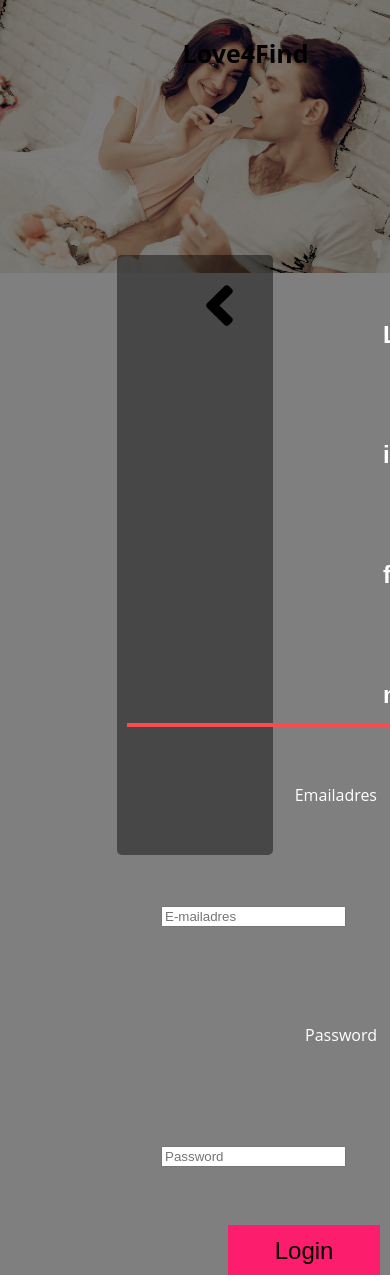
After one commit to coolchat123/Love4Find, a Flask app: template templates/Responsive.html in a window 390 px wide. The commit adds this page. Run offline with Flask 2, Linux system fonts and the light colour scheme; the template is opened without the code that fills it, so the values that code supplies are empty.

Commit message:
working on making the website responsive te krijgen

```diff
--- /dev/null
+++ b/templates/Responsive.html
@@ -0,0 +1,206 @@
+<!DOCTYPE html>
+<html>
+<head>
+<title>Page Title</title>
+<meta charset="UTF-8">
+<meta name="viewport" content="width=device-width, initial-scale=1">
+<style>
+* {
+  box-sizing: border-box;
+}
+
+/* Style the body */
+body {
+    /* general styles */
+    background-image: url("resources/loginbackimg.jpg");
+    padding: 2px;
+    font-family: 'Open Sans', sans-serif;
+    color: #fff;
+    background-repeat: no-repeat;
+    background-size: 105%;
+}
+.l4f_logo{
+    margin-top: 0.8%;
+    display: inline-block;
+    background-color: rgba(0, 0, 0, 0);
+    height: 50px;
+    width: 52px;
+    background-image: url("resources/smallheart_trans.png");
+    margin-left: 43%;;
+    margin-bottom: -4rem;
+    text-decoration: none;
+}
+
+.lovefind_{
+    list-style: none;
+    margin-left: 23rem;
+    font-size: 25px;
+    font-weight: bold;
+}
+.login{
+    margin-right: 3.6rem;
+    display:inline-block;
+    line-height: 120px;
+}
+.navbar {
+  display: flex;
+  background-color: rgba(255, 255, 255, 0);
+  margin: -8px;
+  margin-top: 12px;
+  height: 55px;
+  background-color: rgba(51, 51, 51, 0);
+}
+.overlay {
+    position: fixed;
+    top: 0;
+    left: 0;
+    height: 100%;
+    width: 100%;
+    background-color: rgba(0, 0, 0, 0.5);
+    z-index: 10;
+}
+span {
+    position: absolute;
+    color: black;
+    margin-top: 1.5rem;
+    text-decoration: none;
+    margin-left: 6rem;
+}
+
+.row {
+  display: flex;
+  flex-wrap: wrap;
+}
+
+a{
+    list-style: none;
+    position: absolute;
+    color: black;
+    margin-top: 1.5rem;
+    text-decoration: none;
+    margin-left: -22rem;
+}
+
+.side {
+  flex: 30%;
+  background-color: #f1f1f100;
+  padding: 20px;
+}
+
+.main {
+  flex: 70%;
+  background-color: white;
+  padding: 20px;
+}
+
+.modal {
+  line-height: 120px;
+    width: 700px;
+    height: 600px;
+    position: absolute;
+    top: 20%;
+    left: 30%;
+    display: block;
+    margin-left: auto;
+    margin-right: auto;
+    bottom: 5rem;
+    width: 40%;
+    text-align: center;
+    padding: 10px;
+    background-color: #00000070;
+    border-radius: 5px;
+    z-index: 11; /* 1px higher than the overlay layer */
+}
+.submit-button{
+    font-family: 'Federo', sans-serif;
+    float: right;
+    margin: 10px 0 24px;
+    width: 60%;
+    background: #fc1d6c;
+    font-size: 24px;
+    color: rgb(0, 0, 0);
+    font-weight: 500;
+    line-height: 50px;
+    padding: 0;
+    border: 0;
+    border: 1px solid #fc1d6c;
+    transition:background-color 2s ease-in;
+    transition:color 1s ease-in;
+}
+.submit-button:hover{
+    background-color: rgb(255, 255, 255);
+    color: white;
+}
+label{
+    display: inline-block;
+    clear: left;
+    width: 250px;
+    text-align: right;
+    margin-right: 3px;
+}
+.loginhr {
+    border-top: 1px solid rgb(250, 76, 76);
+    border: 2px solid rgb(250, 76, 76);
+    width: 500px;
+}
+.go-backb{
+    position: absolute;
+    margin: 0.5rem;
+    height: 65px;
+    width: auto;
+}
+
+h2 {
+    font-family: 'Federo', sans-serif;
+    font-size: 24px;
+    margin-left: 16rem;
+    margin-top: 10px;
+    margin-bottom: -2.5rem;
+}
+
+
+/* Responsive layout - when the screen is less than 700px wide, make the two columns stack on top of each other instead of next to each other */
+@media (max-width: 700px) {
+  .row {
+    flex-direction:row;
+  }
+}
+</style>
+</head>
+<body>
+
+
+<!-- Header -->
+<div class="header">
+  <div class="overlay"><nav class="navbar">
+    <div class="l4f_logo"></div>
+    <li class="lovefind_"><a>Love4Find</a></li>
+    <div class="sign_in">
+</div>
+
+
+<!-- The flexible grid (content) -->
+<div class="row">
+  <div class="side">
+
+  </div>
+</div>
+<div class="modal">
+  <img onclick="window.location = 'home.html';" class="go-backb" src="resources/angle-left-solid.svg">
+  <h2>Log in for members</h2>
+  <hr class="loginhr">
+  <div class="login">
+  <form name="loginform" method="GET">
+<label>Emailadres</label>
+<input type="email" placeholder="E-mailadres" name="Email" id="user_email" autocomplete="off" ng-minlength="5" ng-model="user.Email" ng-required="true" required="required">
+<br>
+<label>Password</label>
+<input type="password" placeholder="Password" name="Password" id="user_password" autocomplete="off" ng-model="user.Password" ng-required="true" required="required">
+<br>
+  <button class="submit-button" type="submit">Login</button>
+ <span>Don't have an account yet </span> <a style="text-decoration: underline;margin-left: 285px;" href="register.html">register</a>
+</div>
+  </div>
+</form>
+</body>
+</html>
```
Also changed, not shown: templates/help.html (+28 -0 lines), templates/login.html (+1 -13 lines).
